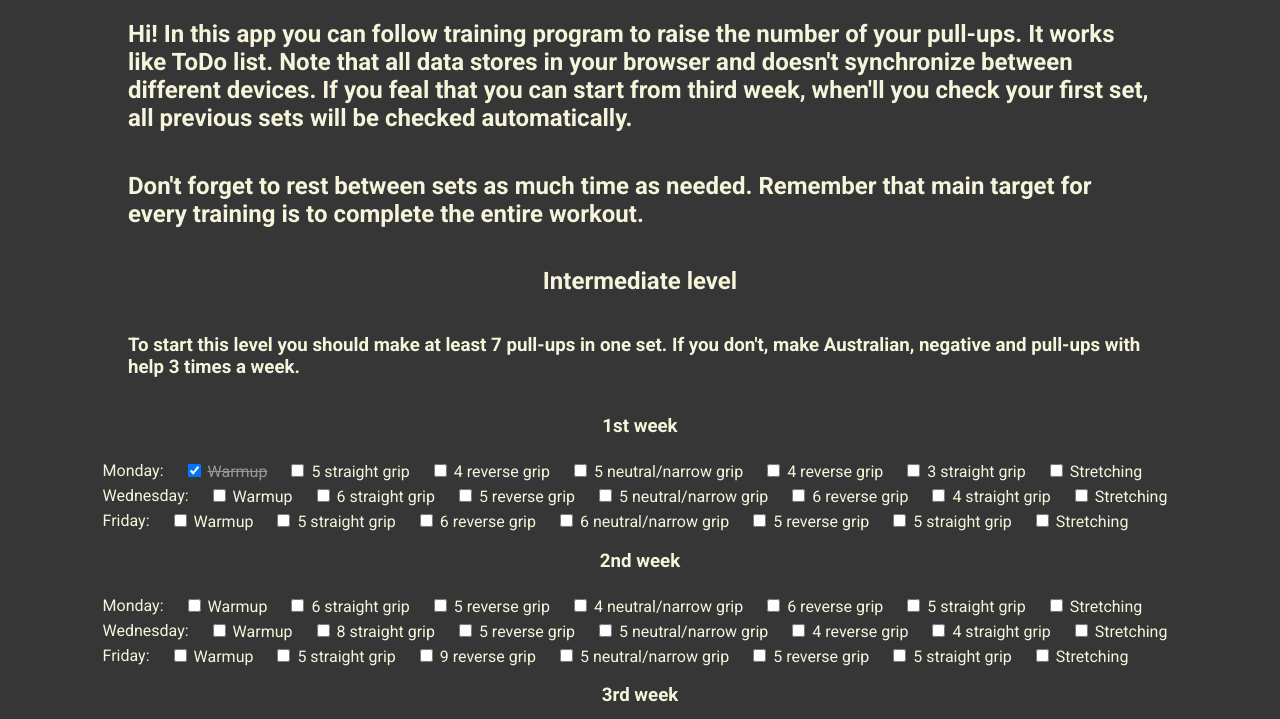
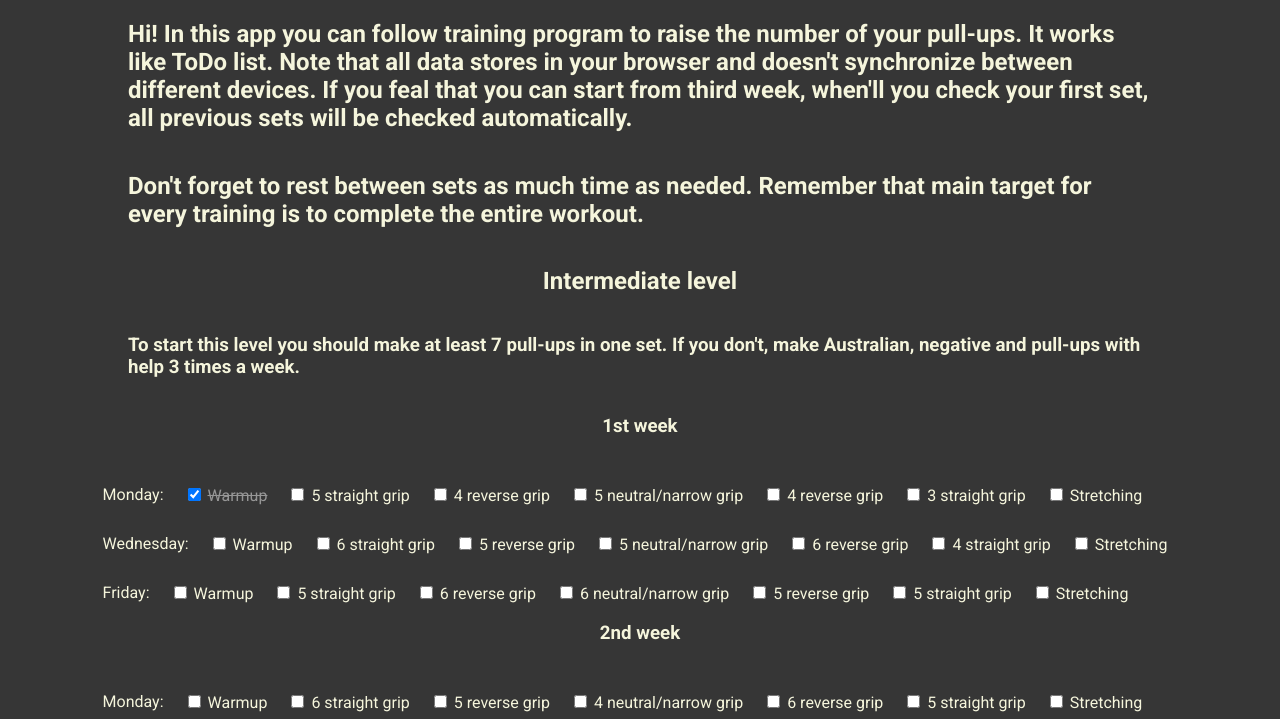
Before and after one commit to Andrey-Roshchupkin/50-pull-ups, a plain HTML site: page index.html in a window 1280 px wide. Shown: the part 81-800 px from the top of the page. Drawn offline with Linux system fonts and the light colour scheme.

Commit message:
little fix

```diff
--- a/style.css
+++ b/style.css
@@ -30,6 +30,7 @@ div.week {
 div.day {
   display: flex;
   flex-wrap: wrap;
+  margin-top: 3vh;
 }
 
 div.day > div {
```
